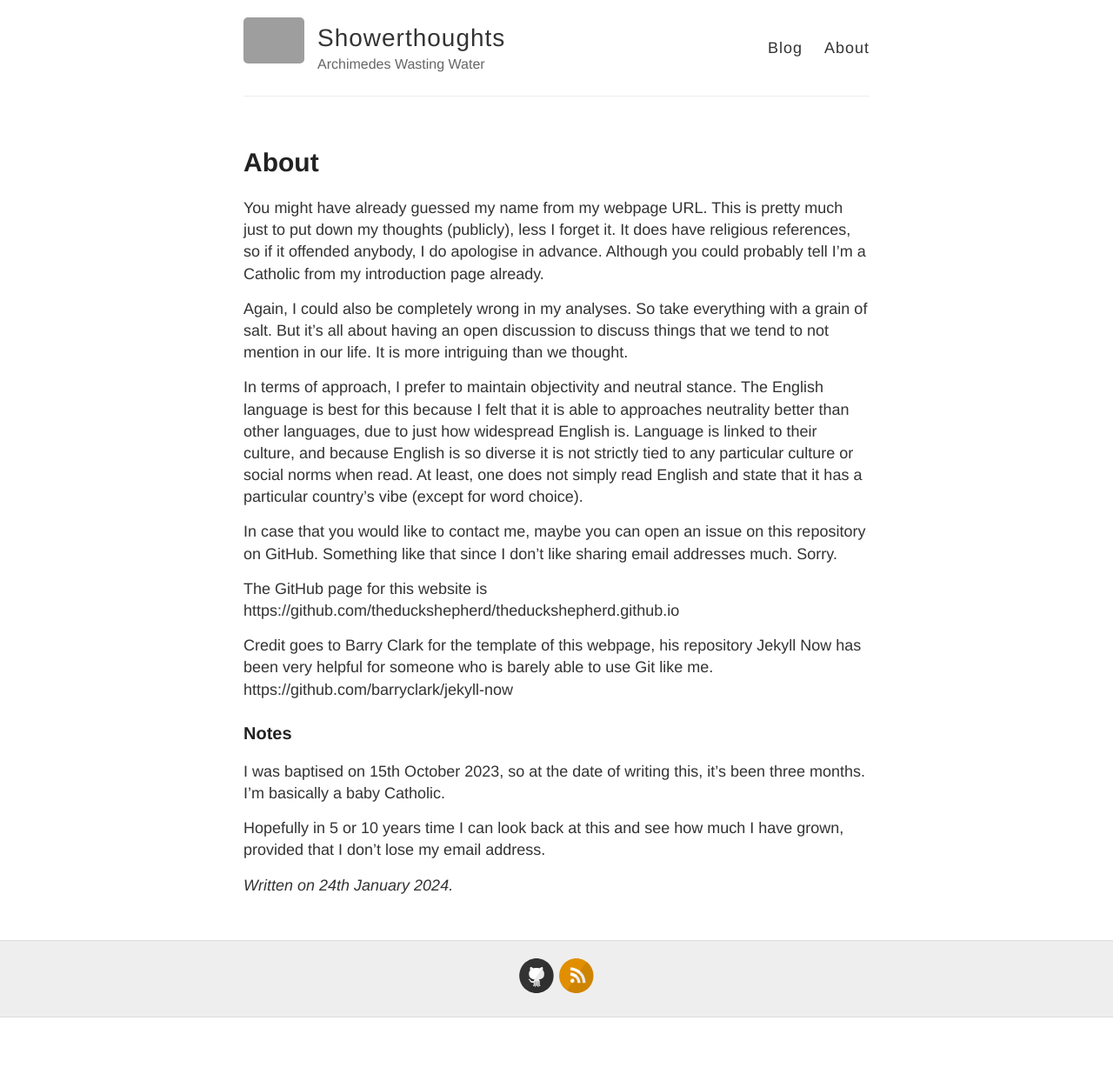
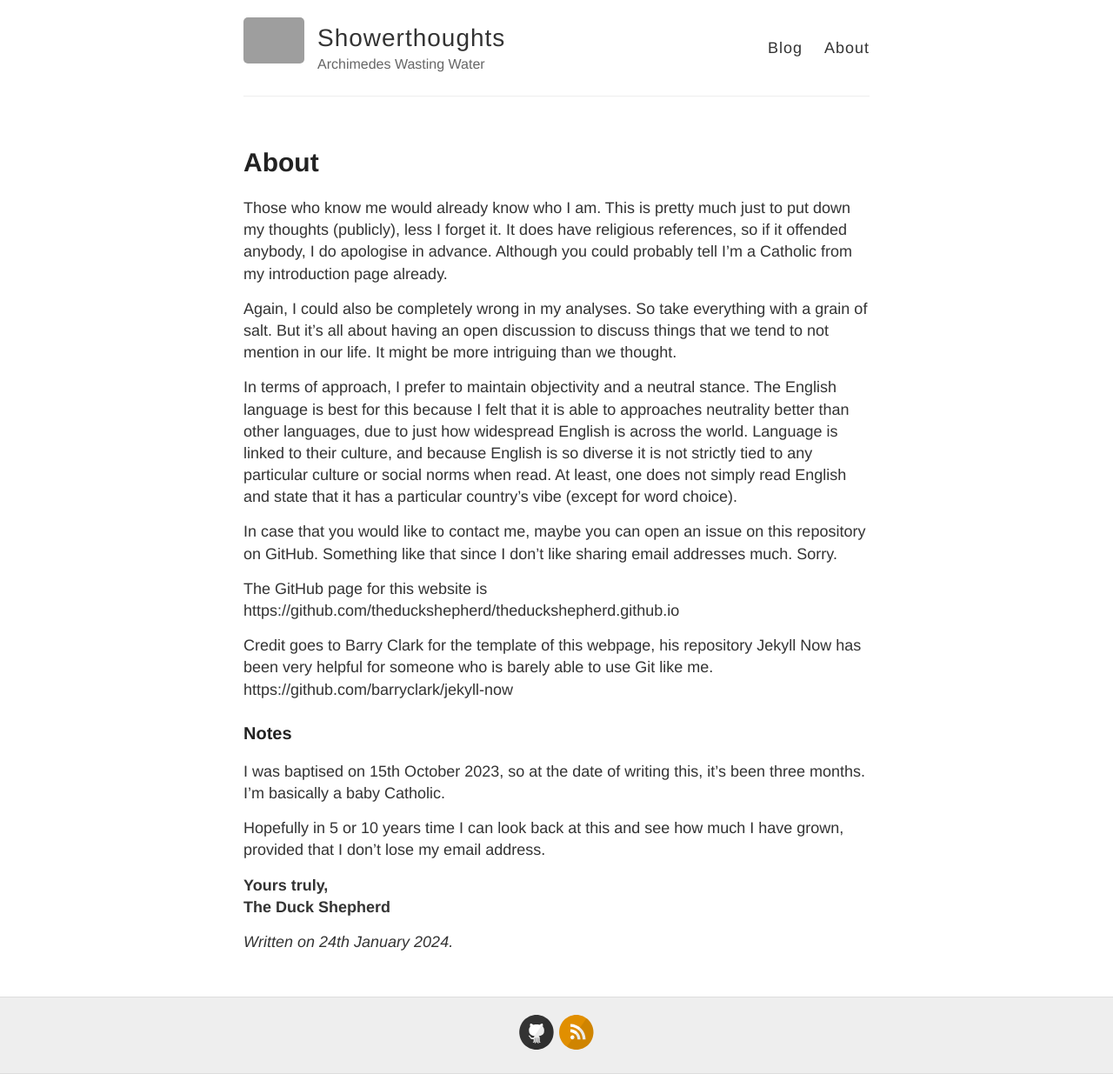
Before and after one commit to theduckshepherd/theduckshepherd.github.io, a Jekyll site: the page built from about.md, in a window 1280 px wide. Shown: the whole page at 87% size. Built offline with Jekyll 4.4.1, drawn with Linux system fonts in a browser that asks for light colours; before the commit the page ends 1170 px from its top, so only the background shows below that; grey boxes are pictures that could not be loaded.

Commit message:
Update about.md

```diff
--- a/about.md
+++ b/about.md
@@ -3,11 +3,11 @@ layout: page
 title: About
 permalink: /about/
 ---
-You might have already guessed my name from my webpage URL. This is pretty much just to put down my thoughts (publicly), less I forget it. It does have religious references, so if it offended anybody, I do apologise in advance. Although you could probably tell I'm a Catholic from my introduction page already.
+Those who know me would already know who I am. This is pretty much just to put down my thoughts (publicly), less I forget it. It does have religious references, so if it offended anybody, I do apologise in advance. Although you could probably tell I'm a Catholic from my introduction page already.
 
-Again, I could also be completely wrong in my analyses. So take everything with a grain of salt. But it's all about having an open discussion to discuss things that we tend to not mention in our life. It is more intriguing than we thought.
+Again, I could also be completely wrong in my analyses. So take everything with a grain of salt. But it's all about having an open discussion to discuss things that we tend to not mention in our life. It might be more intriguing than we thought.
 
-In terms of approach, I prefer to maintain objectivity and neutral stance. The English language is best for this because I felt that it is able to approaches neutrality better than other languages, due to just how widespread English is. Language is linked to their culture, and because English is so diverse it is not strictly tied to any particular culture or social norms when read. At least, one does not simply read English and state that it has a particular country's vibe (except for word choice).
+In terms of approach, I prefer to maintain objectivity and a neutral stance. The English language is best for this because I felt that it is able to approaches neutrality better than other languages, due to just how widespread English is across the world. Language is linked to their culture, and because English is so diverse it is not strictly tied to any particular culture or social norms when read. At least, one does not simply read English and state that it has a particular country's vibe (except for word choice).
 
 In case that you would like to contact me, maybe you can open an issue on this repository on GitHub. Something like that since I don't like sharing email addresses much. Sorry.
 
@@ -21,4 +21,7 @@ I was baptised on 15th October 2023, so at the date of writing this, it's been t
 
 Hopefully in 5 or 10 years time I can look back at this and see how much I have grown, provided that I don't lose my email address.
 
+**Yours truly,<br>
+The Duck Shepherd**
+
 _Written on 24th January 2024._
```
